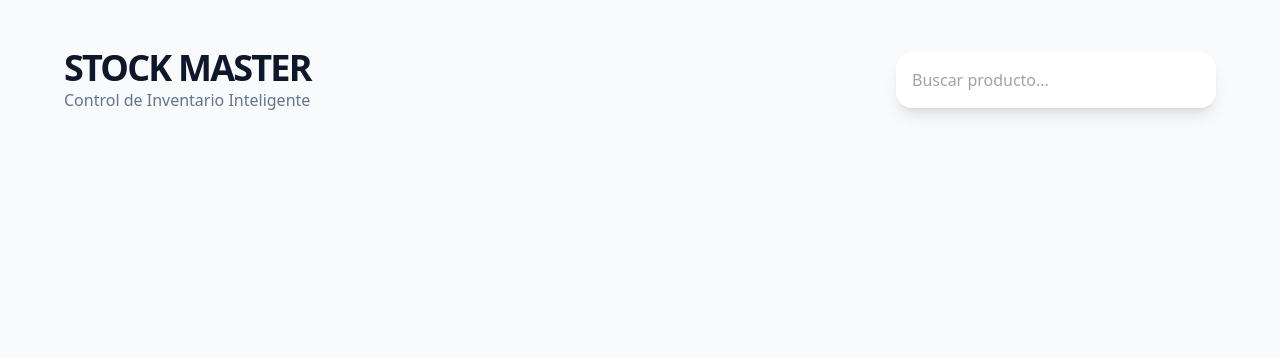
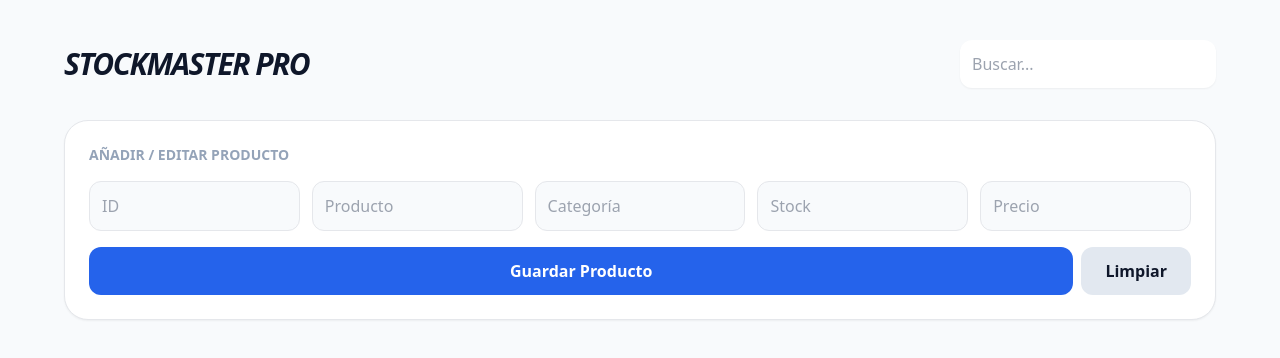
Before and after one commit to mberriosmoreno/gestiondeinventario, a website built with Vite: page index.html in a window 1280 px wide. Built offline with nearby package versions, Linux system fonts and the light colour scheme; no server answers.

Commit message:
Update index.html

```diff
--- a/index.html
+++ b/index.html
@@ -3,22 +3,32 @@
 <head>
     <meta charset="UTF-8">
     <meta name="viewport" content="width=device-width, initial-scale=1.0">
-    <title>StockMaster Pro</title>
+    <title>StockMaster Ultra</title>
     <script src="https://cdn.tailwindcss.com"></script>
 </head>
-<body class="bg-slate-50 p-6 md:p-12 text-slate-900">
+<body class="bg-slate-50 p-4 md:p-10 text-slate-900">
     <div class="max-w-6xl mx-auto">
-        <header class="flex flex-col md:flex-row justify-between items-center mb-12 gap-6">
-            <div>
-                <h1 class="text-4xl font-black text-slate-900 tracking-tighter">STOCK MASTER</h1>
-                <p class="text-slate-500 font-medium">Control de Inventario Inteligente</p>
-            </div>
-            <input type="text" id="buscador" placeholder="Buscar producto..."
-                class="w-full md:w-80 p-4 rounded-2xl border-none shadow-lg focus:ring-2 focus:ring-blue-500 outline-none">
+        <header class="flex flex-col md:flex-row justify-between items-center mb-8 gap-4">
+            <h1 class="text-3xl font-black italic uppercase tracking-tighter">StockMaster Pro</h1>
+            <input type="text" id="buscador" placeholder="Buscar..." class="w-full md:w-64 p-3 rounded-xl shadow-sm outline-none focus:ring-2 focus:ring-blue-500">
         </header>
 
-        <div id="grid-productos" class="grid grid-cols-1 sm:grid-cols-2 lg:grid-cols-3 gap-8">
+        <div class="bg-white p-6 rounded-3xl shadow-sm border mb-10">
+            <h2 id="form-title" class="text-sm font-bold mb-4 text-slate-400 uppercase">Añadir / Editar Producto</h2>
+            <div class="grid grid-cols-1 md:grid-cols-5 gap-3">
+                <input type="text" id="f-id" placeholder="ID" class="p-3 bg-slate-50 rounded-xl outline-none border">
+                <input type="text" id="f-nom" placeholder="Producto" class="p-3 bg-slate-50 rounded-xl outline-none border">
+                <input type="text" id="f-cat" placeholder="Categoría" class="p-3 bg-slate-50 rounded-xl outline-none border">
+                <input type="number" id="f-stk" placeholder="Stock" class="p-3 bg-slate-50 rounded-xl outline-none border">
+                <input type="number" id="f-pre" placeholder="Precio" class="p-3 bg-slate-50 rounded-xl outline-none border">
             </div>
+            <div class="flex gap-2 mt-4">
+                <button onclick="procesarForm()" class="flex-1 bg-blue-600 text-white py-3 rounded-xl font-bold hover:bg-blue-700 transition">Guardar Producto</button>
+                <button onclick="limpiarForm()" class="px-6 bg-slate-200 rounded-xl font-bold">Limpiar</button>
+            </div>
+        </div>
+
+        <div id="grid-productos" class="grid grid-cols-1 sm:grid-cols-2 lg:grid-cols-3 gap-6"></div>
     </div>
     <script type="module" src="/main.js"></script>
 </body>
```
